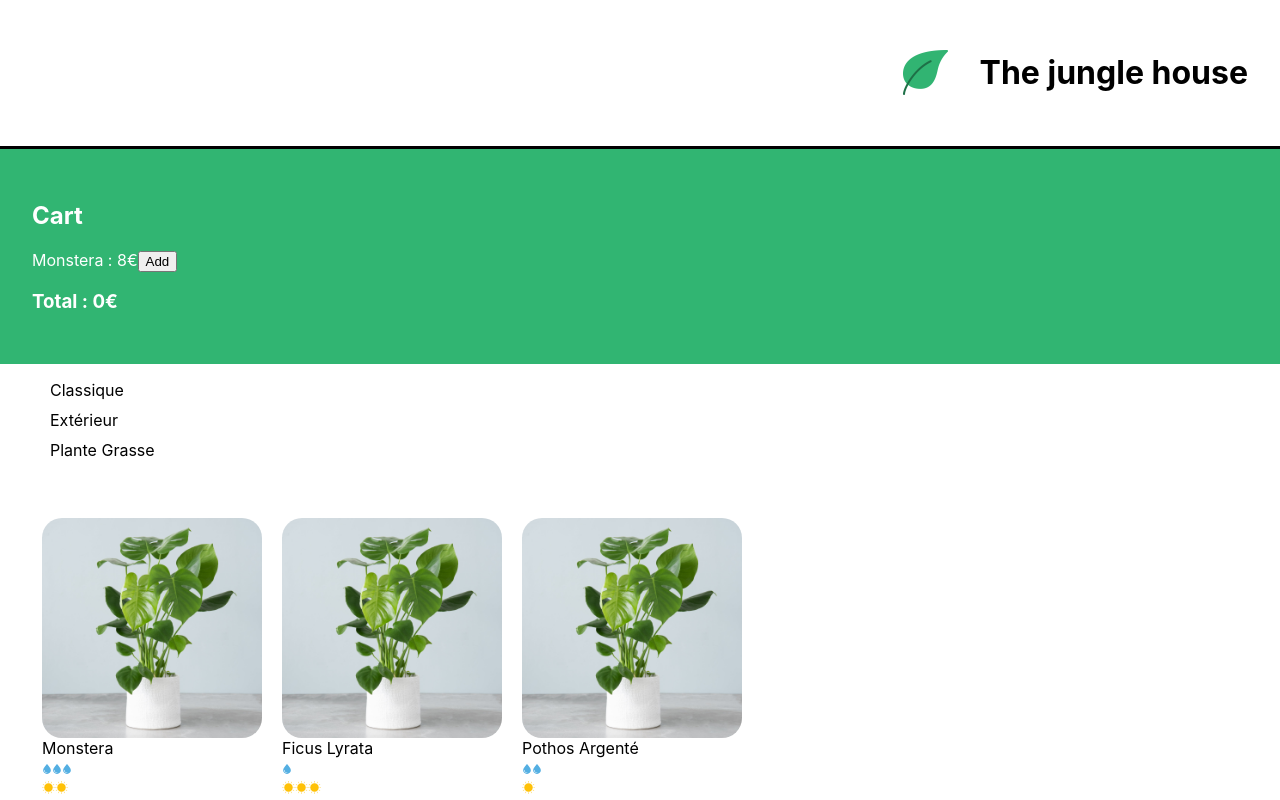
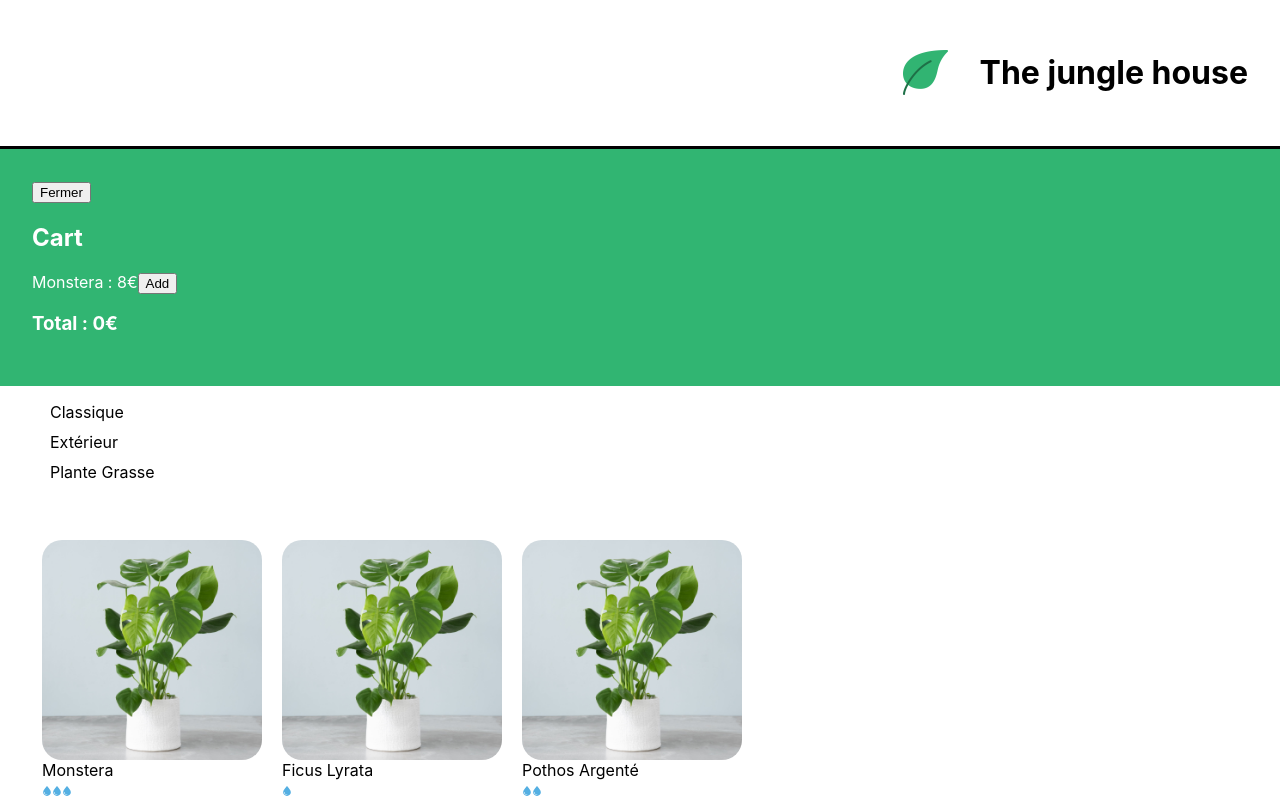
Before and after one commit to vFaribeault/project-the-jungle-house, a React (Create React App) app: page / in a window 1280 px wide. Shown: the top 800 px of the page. Built offline with nearby package versions, Linux system fonts and the light colour scheme.

Commit message:
Cart stateful component added

```diff
--- a/src/components/Cart.js
+++ b/src/components/Cart.js
@@ -13,19 +13,38 @@ function Cart() {
   // Create a Open Cart state variable, init at true, with "isOpen" as init variable and "setIsOpen" as setting function
   const [isOpen, setIsOpen] = useState(true)
 
-  return (
+  return isOpen ? (
+
     // Add className on cart to then manage style
     <div className='tjh-cart'>
+
+      {/* Add a closed button because the cart is opened */}
+      {/* Listen an "onClick" event, pass it the function "setIsOpen" to save input value in local state */}
+      {/* Then, you have an access to the value in "isOpen" */}
+      <button onClick={() => setIsOpen(false)}>Fermer</button>
+
+      {/* Add a Cart title */}
       <h2>Cart</h2>
+
       <div>
         Monstera : {monsteraPrice}€
-        {/* Listen an "onClick" event and pass it the function "updateCart" to save input value in local state */}
-				{/* Then, you have an access to the user value in "cart" */}
+        {/* Listen an "onClick" event, pass it the function "updateCart" to save input value in local state */}
+				{/* Then, you have an access to the value in "cart" */}
         <button onClick={() => updateCart(cart + 1)}>Add</button>
       </div>
+
+      {/* Add the total price */}
       <h3>Total : {monsteraPrice * cart}€</h3>
+
     </div>
+
+  ) : (
+    // Add an opened button because the cart is closed
+    // Listen an "onClick" event, pass it the function "setIsOpen" to save input value in local state
+    // Then, you have an access to the value in "isOpen"
+    <button onClick={() => setIsOpen(true)}>Open the cart</button>
   )
+
 }
 
 // Export file to import it in "App.js"
```
